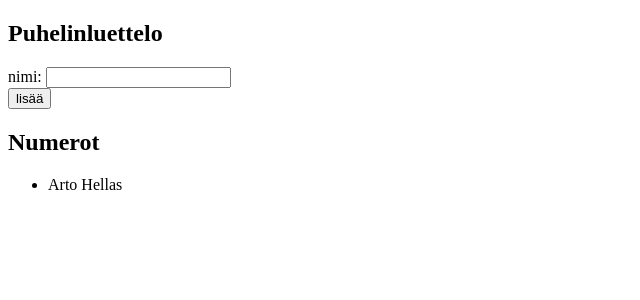
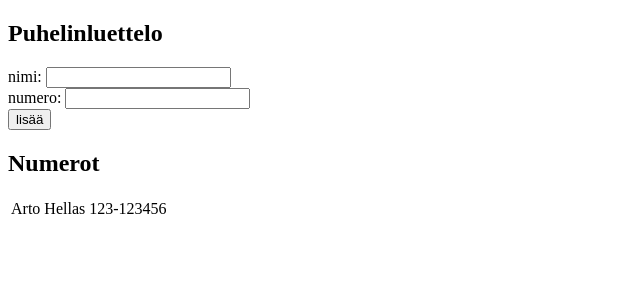
Before and after one commit to veituomi/fullstack-hy, a React (Create React App) app in the folder osa2-puhelinluettelo/: page / in a window 1280 px wide. Shown: the top 300 px of the page, without its empty margins (0-640 px from the left). Built offline with nearby package versions, Linux system fonts and the light colour scheme.

Commit message:
tehtävä 2.8

```diff
--- a/osa2-puhelinluettelo/src/App.js
+++ b/osa2-puhelinluettelo/src/App.js
@@ -5,9 +5,10 @@
     super(props)
     this.state = {
       persons: [
-        { name: 'Arto Hellas' }
+        { name: 'Arto Hellas', number: '123-123456' }
       ],
-      newName: ''
+      newName: '',
+      newNumber: ''
     }
   }
 
@@ -23,7 +24,8 @@
     }
     this.setState({
       persons: [...this.state.persons, {
-        name: this.state.newName
+        name: this.state.newName,
+        number: this.state.newNumber
       }]
     })
   }
@@ -31,6 +33,12 @@
   handleNameChanged = (event) => {
     this.setState({
       newName: event.target.value
+    })
+  }
+
+  handleNumberChanged = (event) => {
+    this.setState({
+      newNumber: event.target.value
     })
   }
 
@@ -45,13 +53,26 @@
               onChange={this.handleNameChanged}/>
           </div>
           <div>
+            numero: <input
+              value={this.newNumber}
+              onChange={this.handleNumberChanged}/>
+          </div>
+          <div>
             <button type="submit">lisää</button>
           </div>
         </form>
         <h2>Numerot</h2>
-        <ul>
-          {this.state.persons.map(person => <li key={person.name}>{person.name}</li>)}
-        </ul>
+        <table>
+          <tbody>
+            {
+              this.state.persons.map(person =>
+                <tr key={person.name}>
+                  <td>{person.name}</td>
+                  <td>{person.number}</td>
+                </tr>)
+            }
+          </tbody>
+        </table>
       </div>
     )
   }
```
